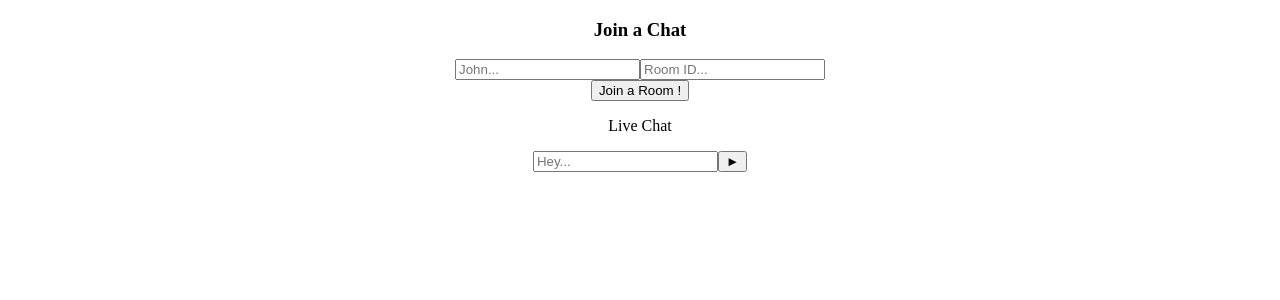
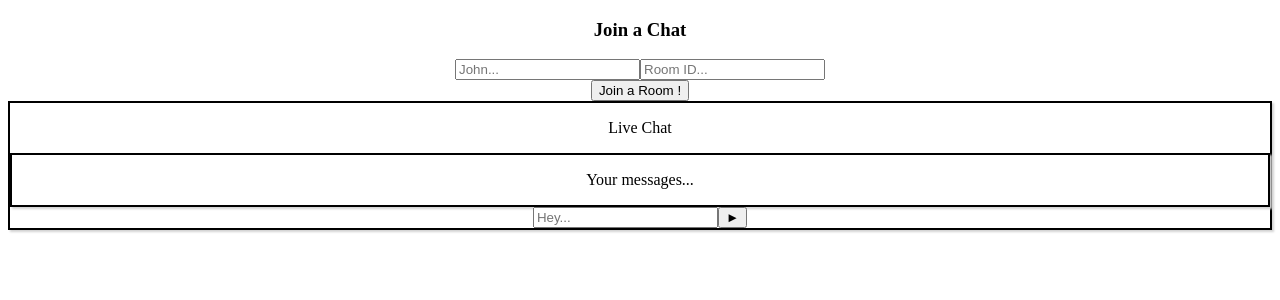
Before and after one commit to kobi070/ChatApp, a React (Create React App) app in the folder client/: page / in a window 1280 px wide. Shown: the top 300 px of the page. Built offline with nearby package versions, Linux system fonts and the light colour scheme; no server answers.

Commit message:
add .css file for chat.js

```diff
--- /dev/null
+++ b/client/src/component/chat.css
@@ -0,0 +1,5 @@
+.chat{
+    box-sizing: border-box;
+    box-shadow: 2px 2px 2px lightgray;
+    border: 2px solid black;
+}
--- a/client/src/component/chat.js
+++ b/client/src/component/chat.js
@@ -1,4 +1,5 @@
 import React, { useState } from "react";
+import "../component/chat.css";
 
 function Chat({ socket, username, room }) {
   const [currentMessage, setCurrentMessage] = useState("");
@@ -20,7 +21,13 @@ function Chat({ socket, username, room }) {
       <div className="chat-header">
         <p>Live Chat</p>
       </div>
-      <div className="chat-body"></div>
+      <div className="chat-body">
+        <div className="chat">
+            <p>
+              Your messages...
+            </p>
+        </div>
+      </div>
       <div className="chat-footer">
         <input
           type="text"
```
